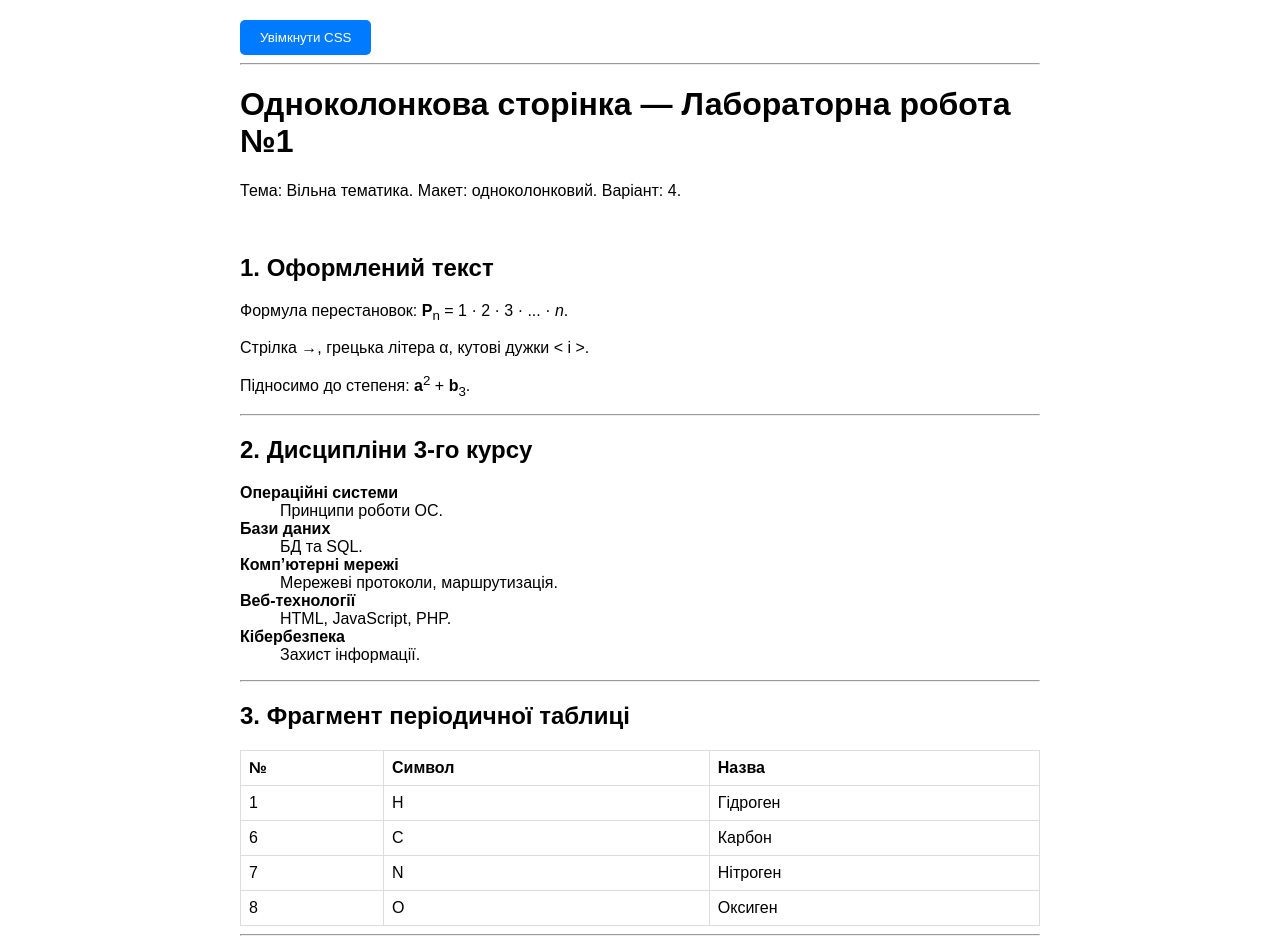
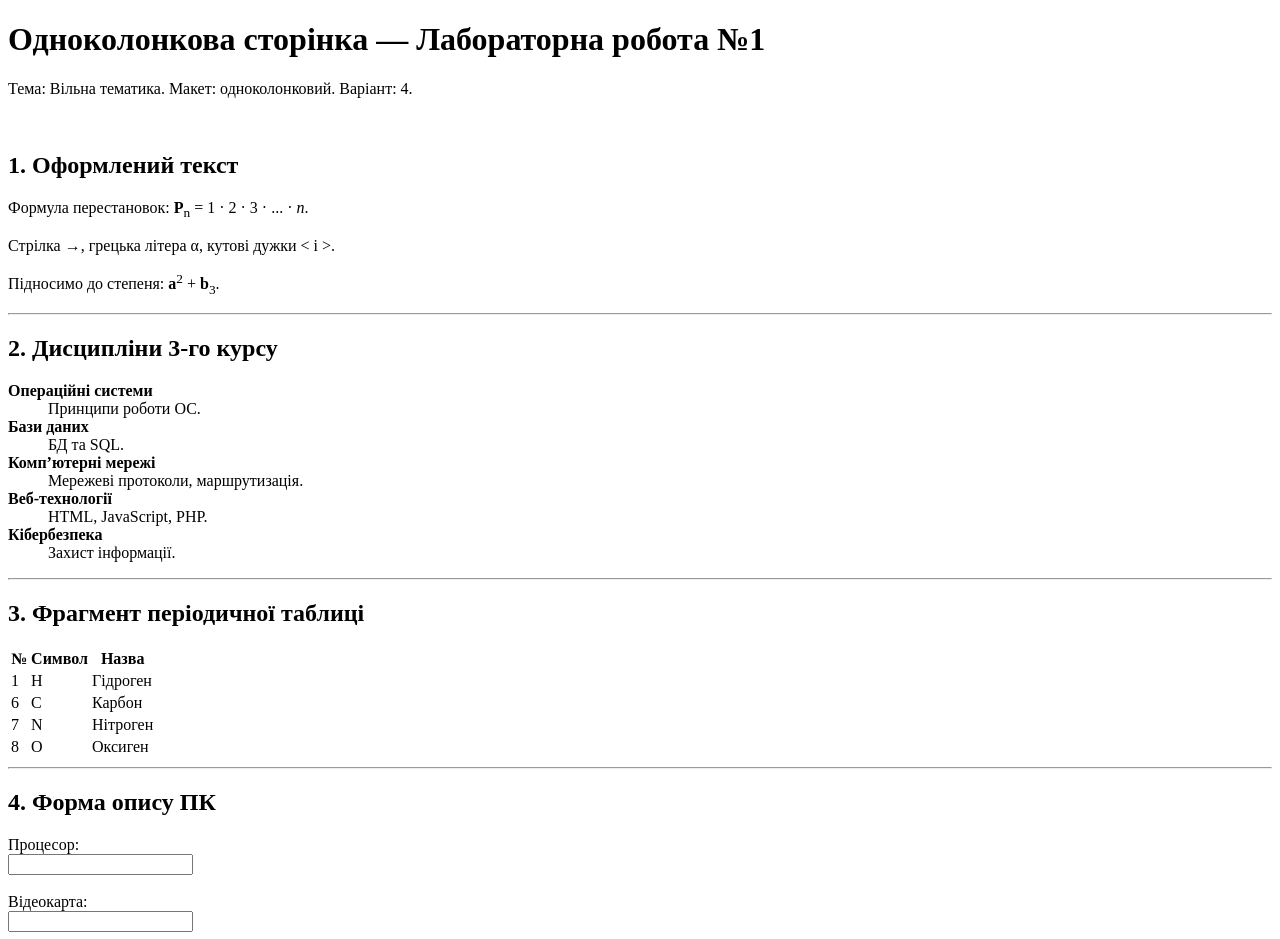
Before and after one commit to SSovyshka/WEB-DEVELOPMENT-LAB1, a plain HTML site: page index.html in a window 1280 px wide. Shown: the top 939 px of the page. Drawn offline with Linux system fonts and the light colour scheme.

Commit message:
Update index.html

```diff
--- a/index.html
+++ b/index.html
@@ -5,59 +5,9 @@
     <title>Лабораторна робота №1 – Варіант 4</title>
     <meta name="viewport" content="width=device-width, initial-scale=1">
 
-    <!-- CSS, який можна включати/відключати -->
-    <link id="theme" rel="stylesheet" href="" disabled>
-
-    <style>
-        /* Basic styles */
-        body {
-            font-family: Arial, sans-serif;
-            max-width: 800px;
-            margin: 0 auto;
-            padding: 20px;
-        }
-
-        button {
-            padding: 10px 20px;
-            background: #007bff;
-            color: white;
-            border: none;
-            cursor: pointer;
-            border-radius: 5px;
-        }
-
-        table {
-            border-collapse: collapse;
-            width: 100%;
-        }
-
-        th, td {
-            border: 1px solid #ddd;
-            padding: 8px;
-            text-align: left;
-        }
-    </style>
-
-    <script>
-        function toggleCSS() {
-            const css = document.getElementById("theme");
-            if (css.disabled) {
-                css.href = "style.css";
-                css.disabled = false;
-                document.getElementById("btn").innerText = "Вимкнути CSS";
-            } else {
-                css.disabled = true;
-                document.getElementById("btn").innerText = "Увімкнути CSS";
-            }
-        }
-    </script>
 </head>
 
 <body>
-
-<button id="btn" onclick="toggleCSS()">Увімкнути CSS</button>
-<hr>
-
 <h1>Одноколонкова сторінка — Лабораторна робота №1</h1>
 <p>Тема: Вільна тематика. Макет: одноколонковий. Варіант: 4.</p>
 
```
